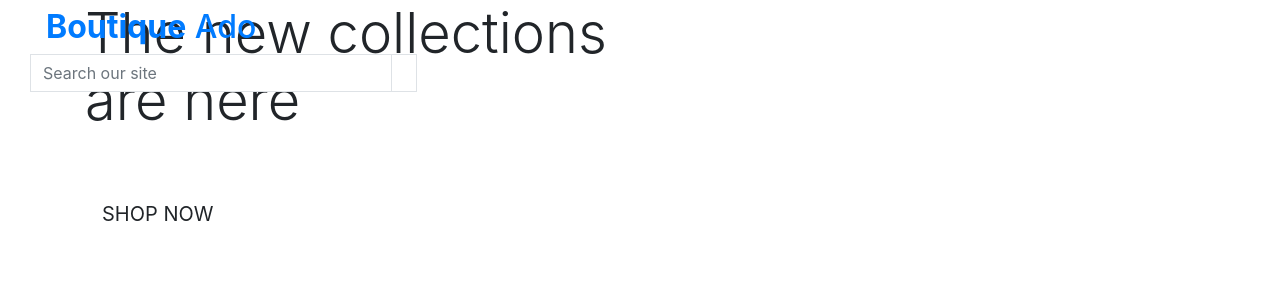
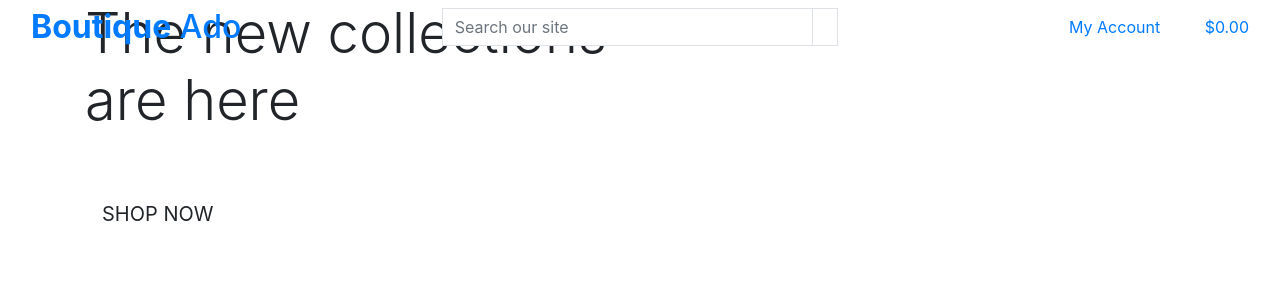
Before and after one commit to AngMaher/boutique-ado-v1, a Django app: page / in a window 1280 px wide. Shown: the top 300 px of the page. Run offline with Django 3.2, Linux system fonts and the light colour scheme; some libraries are stand-ins or nearby versions.

Commit message:
add main page header

```diff
--- a/templates/base.html
+++ b/templates/base.html
@@ -4,6 +4,7 @@
 <html lang="en">
 
 <head>
+
     {% block meta %}
     <meta http-equiv="X-UA-Compatible" content="ie=edge">
     <meta charset="utf-8">
@@ -14,7 +15,7 @@
     {% endblock %}
 
     {% block corecss %}
-    <link rel="stylesheet" href="https://cdn.jsdelivr.net/npm/bootstrap@4.4.1/dist/css/bootstrap.min.css"
+    <link rel="stylesheet" href="https://stackpath.bootstrapcdn.com/bootstrap/4.4.1/css/bootstrap.min.css"
         integrity="sha384-Vkoo8x4CGsO3+Hhxv8T/Q5PaXtkKtu6ug5TOeNV6gBiFeWPGFN9MuhOf23Q9Ifjh" crossorigin="anonymous">
     {% endblock %}
 
@@ -22,12 +23,13 @@
     {% endblock %}
 
     {% block corejs %}
-    <script src="https://cdn.jsdelivr.net/npm/jquery@3.5.1/dist/jquery.min.js"
-        integrity="sha256-9/aliU8dGd2tb6OSsuzixeV4y/faTqgFtohetphbbj0=" crossorigin="anonymous"></script>
+    <script src="https://code.jquery.com/jquery-3.4.1.slim.min.js"
+        integrity="sha384-J6qa4849blE2+poT4WnyKhv5vZF5SrPo0iEjwBvKU7imGFAV0wwj1yYfoRSJoZ+n"
+        crossorigin="anonymous"></script>
     <script src="https://cdn.jsdelivr.net/npm/popper.js@1.16.0/dist/umd/popper.min.js"
         integrity="sha384-Q6E9RHvbIyZFJoft+2mJbHaEWldlvI9IOYy5n3zV9zzTtmI3UksdQRVvoxMfooAo"
         crossorigin="anonymous"></script>
-    <script src="https://cdn.jsdelivr.net/npm/bootstrap@4.4.1/dist/js/bootstrap.min.js"
+    <script src="https://stackpath.bootstrapcdn.com/bootstrap/4.4.1/js/bootstrap.min.js"
         integrity="sha384-wfSDF2E50Y2D1uUdj0O3uMBJnjuUD4Ih7YwaYd1iqfktj0Uod8GCExl3Og8ifwB6"
         crossorigin="anonymous"></script>
     {% endblock %}
@@ -40,7 +42,7 @@
 
 <body>
     <header class="container-fluid fixed-top">
-        <div class="">
+        <div class="row">
             <div class="col-12 col-lg-4 my-auto py-1 py-lg-0 text-center text-lg-left">
                 <a href="{% url 'home' %}" class="nav-link main-logo-link">
                     <h2 class="logo-font text-black my-0"><strong>Boutique</strong> Ado</h2>
@@ -63,8 +65,42 @@
             </div>
             <div class="col-12 col-lg-4 my-auto py-1 py-lg-0">
                 <ul class="list-inline list-unstyled text-center text-lg-right my-0">
-                    <li class="list-inline-item-dropdown"></li>
-                    <li class="list-inline-item"></li>
+                    <li class="list-inline-item dropdown">
+                        <a class="text-black nav-link" href="#" id="user-options" data-toggle="dropdown"
+                            aria-haspopup="true" aria-expanded="false">
+                            <div class="text-center">
+                                <div><i class="fas fa-user fa-lg"></i></div>
+                                <p class="my-0">My Account</p>
+                            </div>
+                        </a>
+                        <div class="dropdown-menu border-0" aria-labelledby="user-options">
+                            {% if request.user.is_authenticated %}
+                            {% if request.user.is_superuser %}
+                            <a href="" class="dropdown-item">Product Management</a>
+                            {% endif %}
+                            <a href="" class="dropdown-item">My Profile</a>
+                            <a href="{% url 'account_logout' %}" class="dropdown-item">Logout</a>
+                            {% else %}
+                            <a href="{% url 'account_signup' %}" class="dropdown-item">Register</a>
+                            <a href="{% url 'account_login' %}" class="dropdown-item">Login</a>
+                            {% endif %}
+                        </div>
+                    </li>
+                    <li class="list-inline-item">
+                        <a class="{% if grand_total %}text-info font-weight-bold{% else %}text-black{% endif %} nav-link"
+                            href="">
+                            <div class="text-center">
+                                <div><i class="fas fa-shopping-bag fa-lg"></i></div>
+                                <p class="my-0">
+                                    {% if grand_total %}
+                                    ${{ grand_total|floatformat:2 }}
+                                    {% else %}
+                                    $0.00
+                                    {% endif %}
+                                </p>
+                            </div>
+                        </a>
+                    </li>
                 </ul>
             </div>
         </div>
@@ -83,7 +119,7 @@
     {% block postloadjs %}
     {% endblock %}
 
+
 </body>
 
-
 </html>
```
